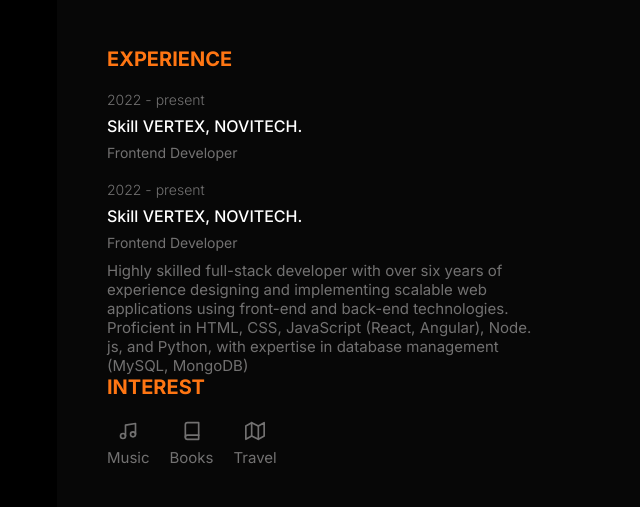
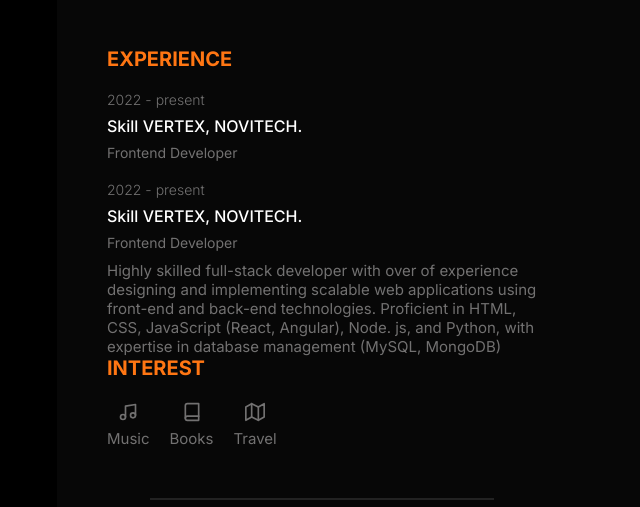
Before and after one commit to sudhakar672/Resumepage, a plain HTML site: page index.html in a window 1280 px wide. Shown: the part 1028-1535 px from the top of the page, without its empty margins (83-723 px from the left). Drawn offline with nearby package versions, Linux system fonts and the light colour scheme.

Commit message:
Update index.html

```diff
--- a/index.html
+++ b/index.html
@@ -91,7 +91,7 @@
           <h4 class="item_title">Skill VERTEX, NOVITECH.</h4>
           <p class="item_subtitle">Frontend Developer</p>
           <p class="description">
-            Highly skilled full-stack developer with over six years of experience designing and implementing scalable web applications using front-end and back-end technologies. Proficient in HTML, CSS, JavaScript (React, Angular), Node. js, and Python, with expertise in database management (MySQL, MongoDB)
+            Highly skilled full-stack developer with over of experience designing and implementing scalable web applications using front-end and back-end technologies. Proficient in HTML, CSS, JavaScript (React, Angular), Node. js, and Python, with expertise in database management (MySQL, MongoDB)
           </p>
 
 
```
